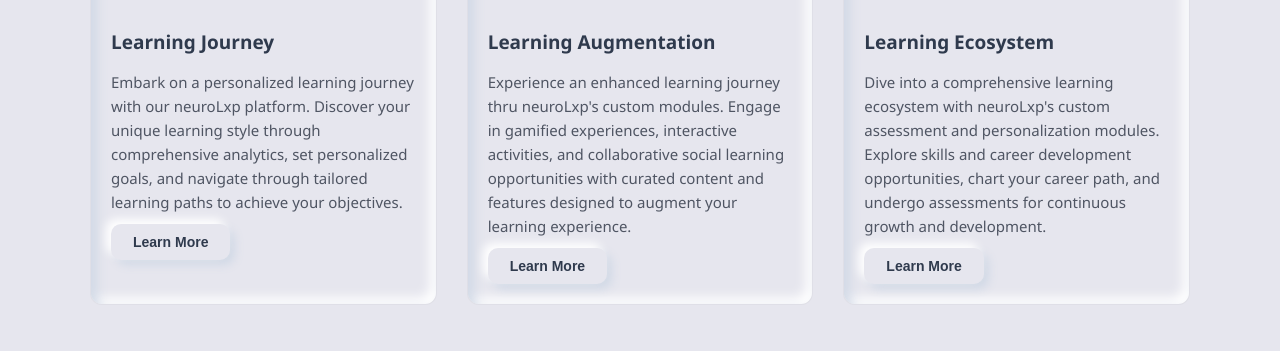
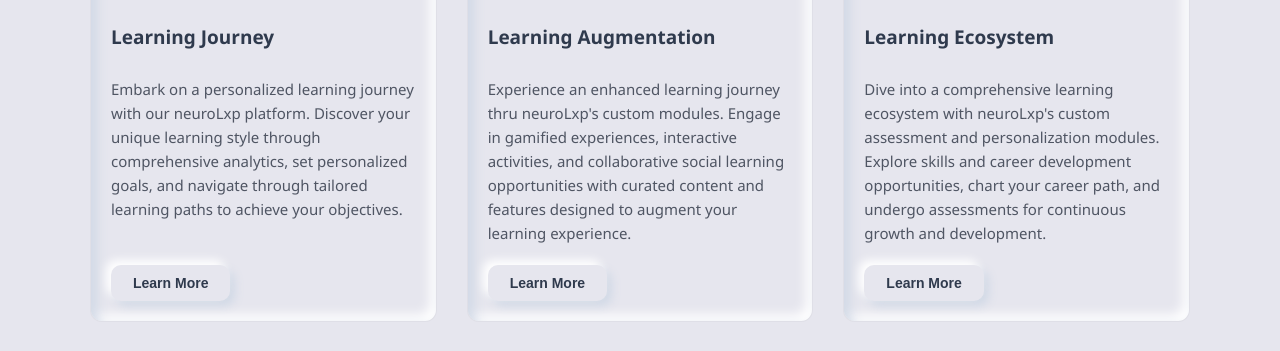
Before and after one commit to PRGEEQGlobalSolutionsPrivateLIT/LMS-Main-Pro, a Next.js app in the folder apps/learner-web/: page / in a window 1280 px wide. Shown: the part 3585-3936 px from the top of the page. Built offline with nearby package versions, Linux system fonts and the light colour scheme.

Commit message:
Update globals.css

```diff
--- a/apps/learner-web/app/globals.css
+++ b/apps/learner-web/app/globals.css
@@ -1012,6 +1012,7 @@ body {
   display: grid;
   grid-template-columns: repeat(3, 1fr);
   gap: 30px;
+  align-items: stretch;
 }
 
 /* ✅ INNER (PRESSED) CARD */
@@ -1020,6 +1021,10 @@ body {
   padding: 20px;
   border-radius: 12px;
   text-align: left;
+
+  display: flex;
+  flex-direction: column;
+  height: 100%;
 
   /* 🔥 INSET NEUMORPHISM */
   box-shadow:
@@ -1067,7 +1072,48 @@ body {
   font-size: 15px;
   line-height: 1.6;
   color: var(--neu-text);
-  margin-bottom: 10px;
+  margin-bottom: 20px;
+  flex-grow: 1;
+}
+
+/* BUTTON ALIGNMENT */
+.training-card .learn-btn {
+  position: relative;
+  z-index: 10;
+
+  width: fit-content;
+  margin-top: auto;
+  align-self: flex-start;
+
+  padding: 10px 22px;
+  border-radius: 10px;
+  border: none;
+  background: var(--neu-bg);
+  cursor: pointer;
+  font-weight: 600;
+  font-size: 14px;
+  color: var(--neu-heading);
+
+  box-shadow:
+    -5px -5px 10px var(--neu-shadow-light),
+    5px 5px 10px var(--neu-shadow-mid);
+
+  transition: all 0.2s ease;
+  outline: none;
+}
+
+.training-card .learn-btn:hover {
+  transform: scale(0.97);
+  box-shadow:
+    inset 4px 4px 8px var(--neu-shadow-mid),
+    inset -4px -4px 8px var(--neu-shadow-light);
+}
+
+.training-card .learn-btn:active {
+  transform: scale(0.94);
+  box-shadow:
+    inset 6px 6px 12px var(--neu-shadow-mid),
+    inset -6px -6px 12px var(--neu-shadow-light);
 }
 
 /* ================= RESPONSIVE ================= */
```
